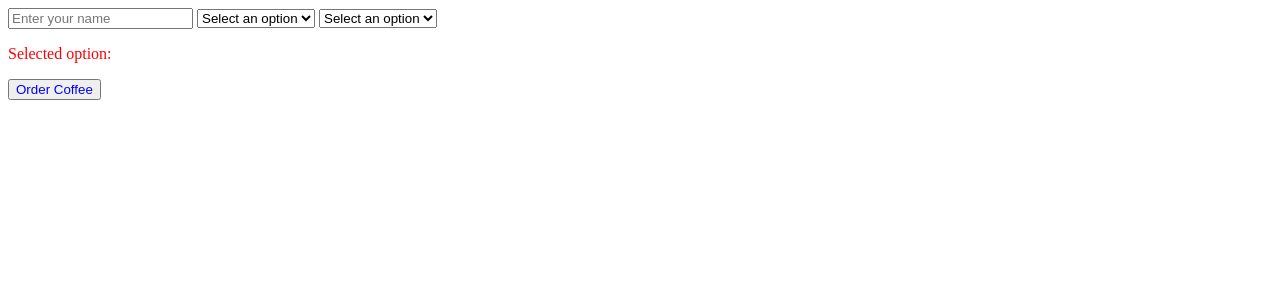
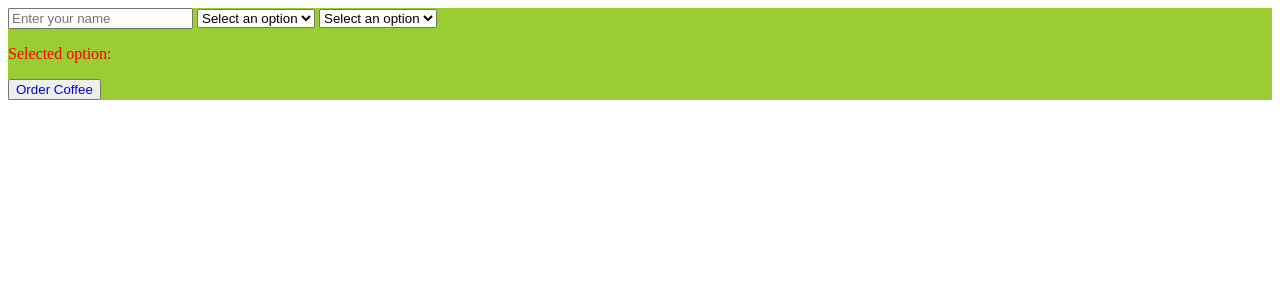
Before and after one commit to a-nguyen-kangan/coffeeOrder, a SvelteKit app: page / in a window 1280 px wide. Shown: the top 300 px of the page. Built offline with nearby package versions, Linux system fonts and the light colour scheme.

Commit message:
changed background color

```diff
--- a/src/routes/NeedsCoffee.svelte
+++ b/src/routes/NeedsCoffee.svelte
@@ -36,6 +36,7 @@
     }
   }
 </script>
+<div>
 
 <input type="text" bind:value={nameInput} placeholder="Enter your name" />
 
@@ -56,7 +57,12 @@
 
 <p>Selected option: {selectCoffeeType}</p>
 <button on:click={buttonClickHandler}>Order Coffee</button>
+</div>
 <style>
+  div{
+    background-color:yellowgreen;
+  }
+
   p{
     color:red;
   }
```
